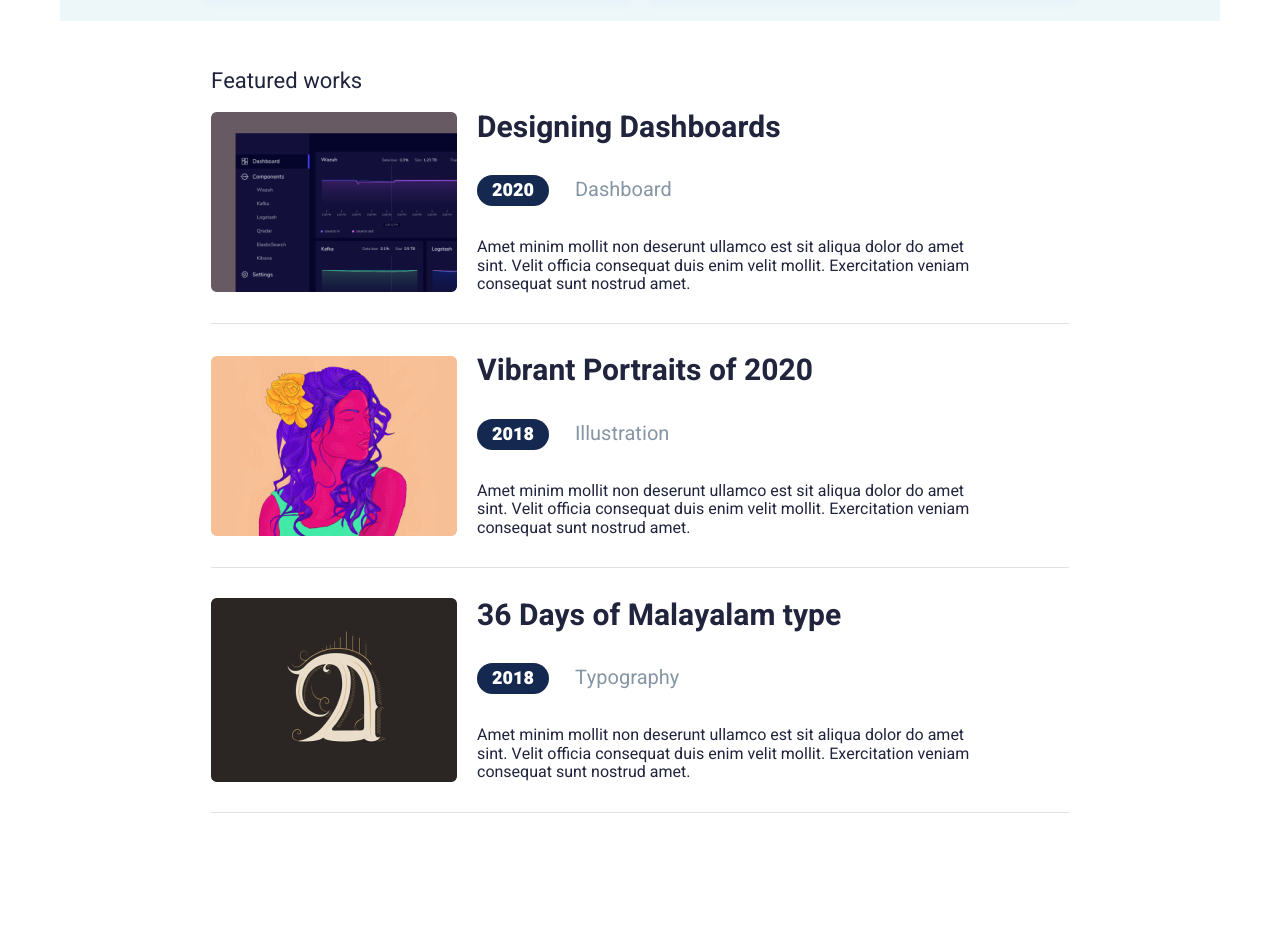
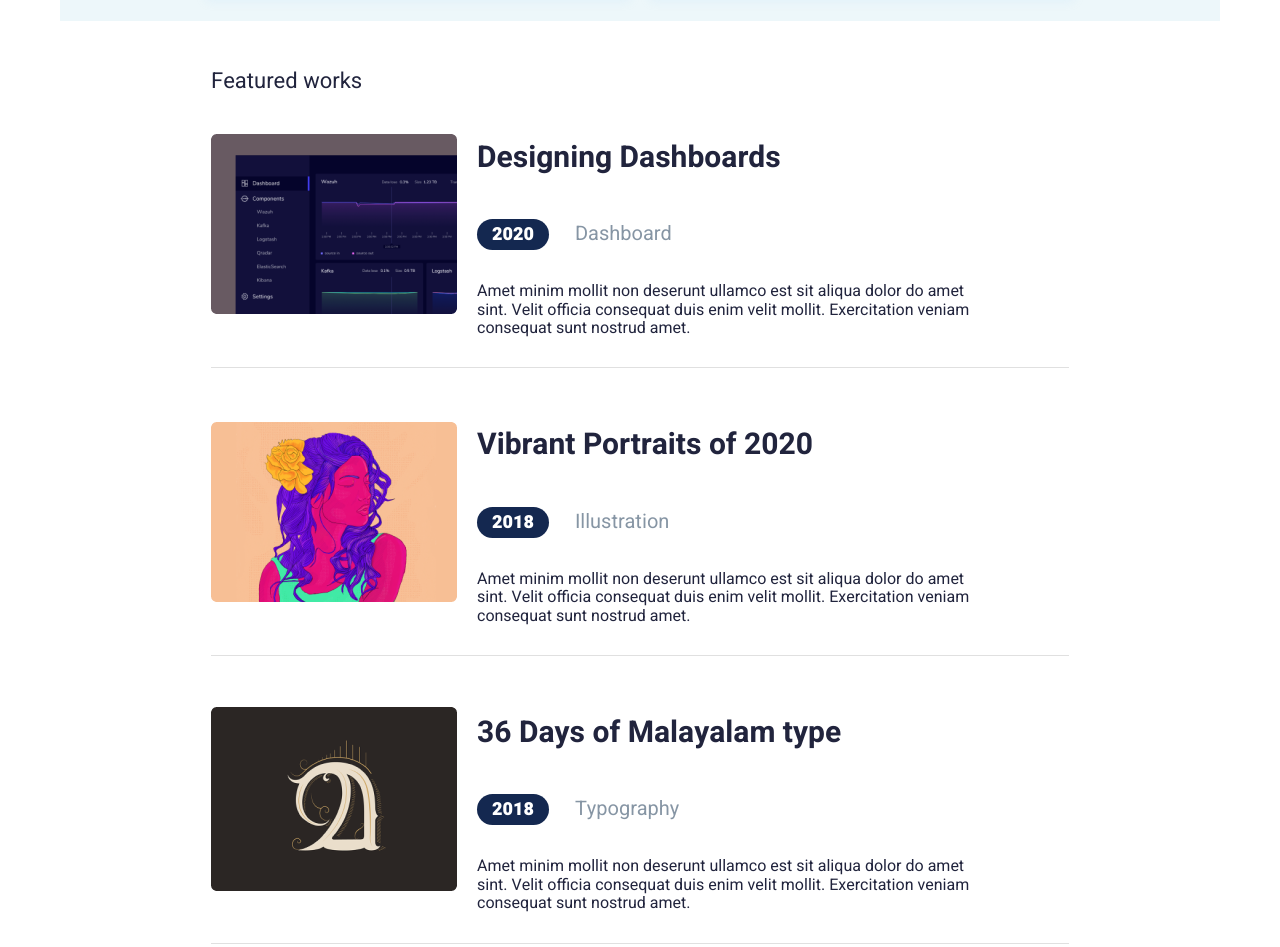
Before and after one commit to AntoninaVi/Task-1, a plain HTML site: page index.html in a window 1280 px wide. Shown: the part 1059-2006 px from the top of the page. Drawn offline with Linux system fonts and the light colour scheme.

Commit message:
featured works margin

```diff
--- a/style.css
+++ b/style.css
@@ -300,7 +300,7 @@ body {
     font-style: normal;
     font-weight: 700;
     font-size: 30px;
-    margin: 0 0 16px 0;
+
 }
 .works-article__name {
     font-style: normal;
```
